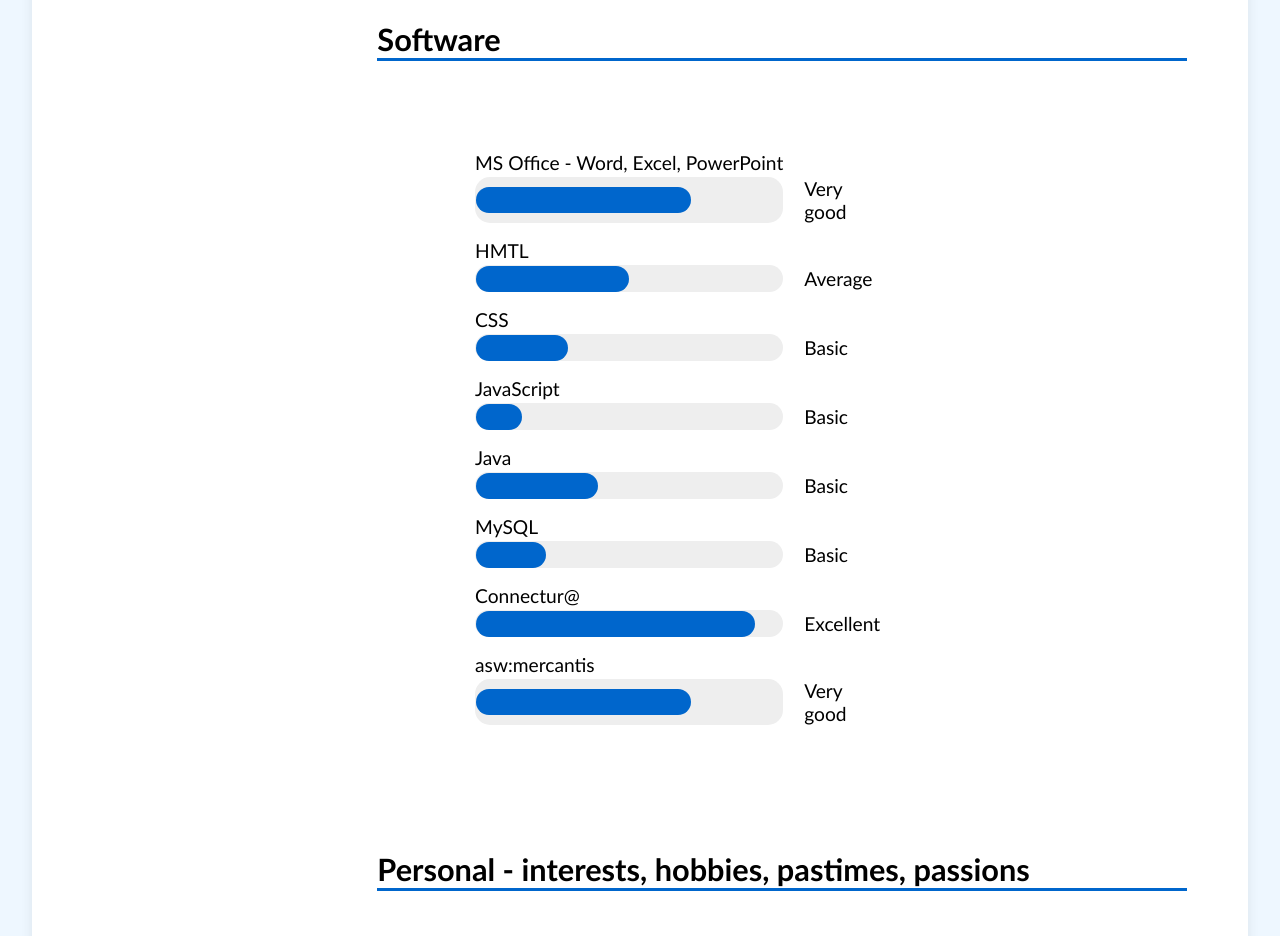
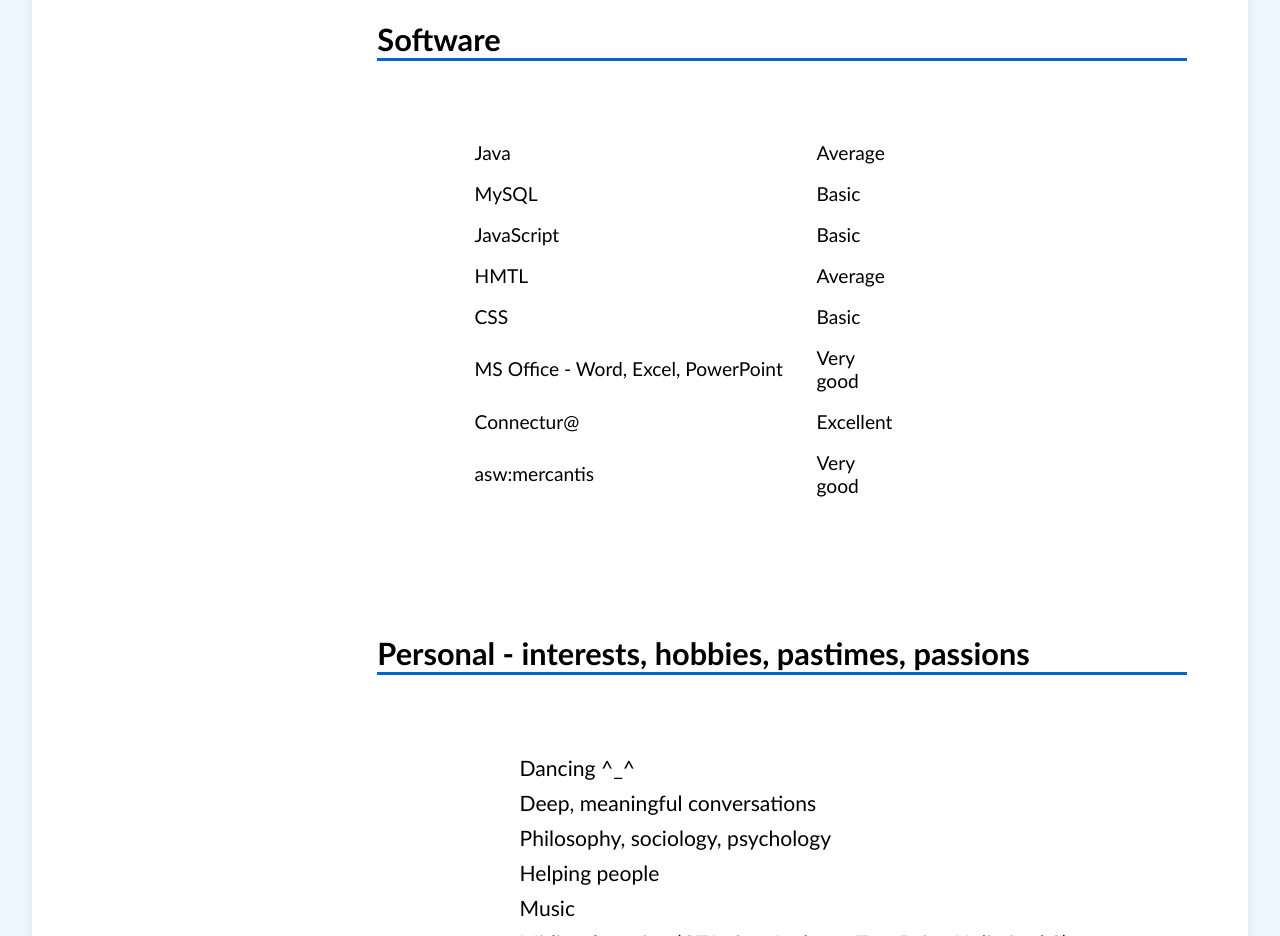
Before and after one commit to iiLazar/myFirstPersonalWebsite, a plain HTML site: page index.html in a window 1280 px wide. Shown: the part 3340-4276 px from the top of the page. Drawn offline with Linux system fonts and the light colour scheme.

Commit message:
2020 05 26 Removed bars @ Software section

```diff
--- a/index.html
+++ b/index.html
@@ -20,16 +20,15 @@
     <link rel="icon" href="favicon.png">
     <script defer src="lazar-script.js"></script>
     <script defer src="lazar-script-footer.js"></script>
+
     <!-- Global site tag (gtag.js) - Google Analytics -->
 <script async src="https://www.googletagmanager.com/gtag/js?id=UA-155380197-1"></script>
 <script>
   window.dataLayer = window.dataLayer || [];
   function gtag(){dataLayer.push(arguments);}
   gtag('js', new Date());
-
   gtag('config', 'UA-155380197-1');
 </script>
-
     <meta name="google-site-verification" content="Mfwe9pp41p9dsztrRaYodNwP6gvzYqUQUpNYs4im0z0" />
 
 </head>
@@ -395,84 +394,44 @@
                         MS Office - Word, Excel, PowerPoint; HTML; CSS; JavaScript; Connectur@; ASW; MS Office - Word, Excel, PowerPoint; HTML; CSS; JavaScript; Connectur@; ASW;
                     </span>
                     <table class="softwareTable">
+
                         <tr>
-                            <td>MS Office - Word, Excel, PowerPoint</td>
+                            <td>Java</td>
+                            <td>Average</td>
                         </tr>
+
                         <tr>
-                            <td class="barTd">
-                                <div class="barBlue MSOffice"></div>
-                            </td>
-                            <td>Very good</td>
+                            <td>MySQL</td>
+                            <td>Basic</td>
+                        </tr>
+
+                        <tr>
+                            <td>JavaScript</td>
+                            <td>Basic</td>
                         </tr>
 
                         <tr>
                             <td>HMTL</td>
-                        </tr>
-                        <tr>
-                            <td class="barTd">
-                                <div class="barBlue HTML"></div>
-                            </td>
                             <td>Average</td>
                         </tr>
 
                         <tr>
                             <td>CSS</td>
-                        </tr>
-                        <tr>
-                            <td class="barTd">
-                                <div class="barBlue CSS"></div>
-                            </td>
                             <td>Basic</td>
                         </tr>
 
                         <tr>
-                            <td>JavaScript</td>
-                        </tr>
-                        <tr>
-                            <td class="barTd">
-                                <div class="barBlue JScript"></div>
-                            </td>
-                            <td>Basic</td>
-                        </tr>
-
-                        <tr>
-                            <td>Java</td>
-                        </tr>
-                        <tr>
-                            <td class="barTd">
-                                <div class="barBlue Java"></div>
-                            </td>
-                            <td>Basic</td>
-                        </tr>
-
-                        <tr>
-                            <td>MySQL</td>
-                        </tr>
-                        <tr>
-                            <td class="barTd">
-                                <div class="barBlue MySQL"></div>
-                            </td>
-                            <td>Basic</td>
+                            <td>MS Office - Word, Excel, PowerPoint</td>
+                            <td>Very good</td>
                         </tr>
 
                         <tr>
                             <td>Connectur@</td>
-                        </tr>
-                        <tr>
-                            <td class="barTd">
-                                <div class="barBlue connectura"></div>
-                            </td>
                             <td>Excellent</td>
                         </tr>
 
                         <tr>
                             <td>asw:mercantis</td>
-                        </tr>
-
-                        <tr>
-                            <td class="barTd">
-                                <div class="barBlue ASW"></div>
-                            </td>
                             <td>Very good</td>
                         </tr>
 
--- a/lazar-style.css
+++ b/lazar-style.css
@@ -453,50 +453,14 @@ td {
 .softwareTable td {
     padding: 0;
 }
-.softwareTable tr:nth-child(odd) td {
-    padding-top: 15px;
-    padding-bottom: 3px;
+.softwareTable tr td {
+    padding-top: 5px;
+    padding-bottom: 13px;
 }
 .softwareTable td:nth-child(2) {
-    padding-left: 5%;
-    min-width: 5.2em;
+    padding-left: 8%;
+    min-width: 5.9em;
 }
-.barTd {
-    background-color: #eee;
-    border: 1px solid transparent;
-    border-radius: 15px;
-}
-.barBlue {
-    padding: 12px;
-    background-color: #0066cc;
-    border: 1px solid transparent;
-    border-radius: 15px;
-}
-.MSOffice {
-    width: 70%;
-}
-.HTML {
-    width: 50%;
-}
-.CSS {
-    width: 30%;
-}
-.JScript {
-    width: 15%;
-}
-.Java {
-    width: 40%;
-}
-.MySQL {
-    width: 23%;
-}
-.connectura {
-    width: 91%;
-}
-.ASW {
-    width: 70%;
-}
-
 
 
 
```
